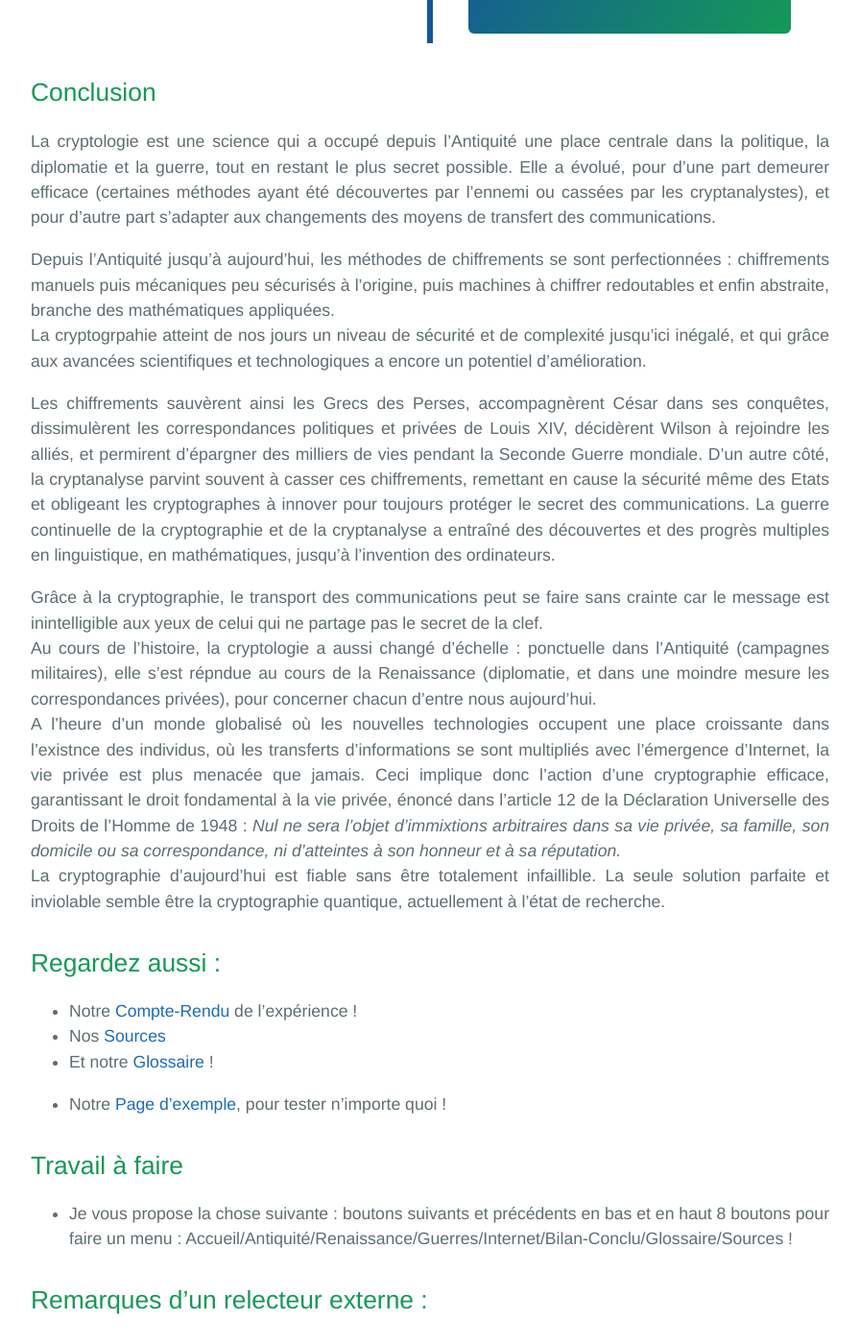
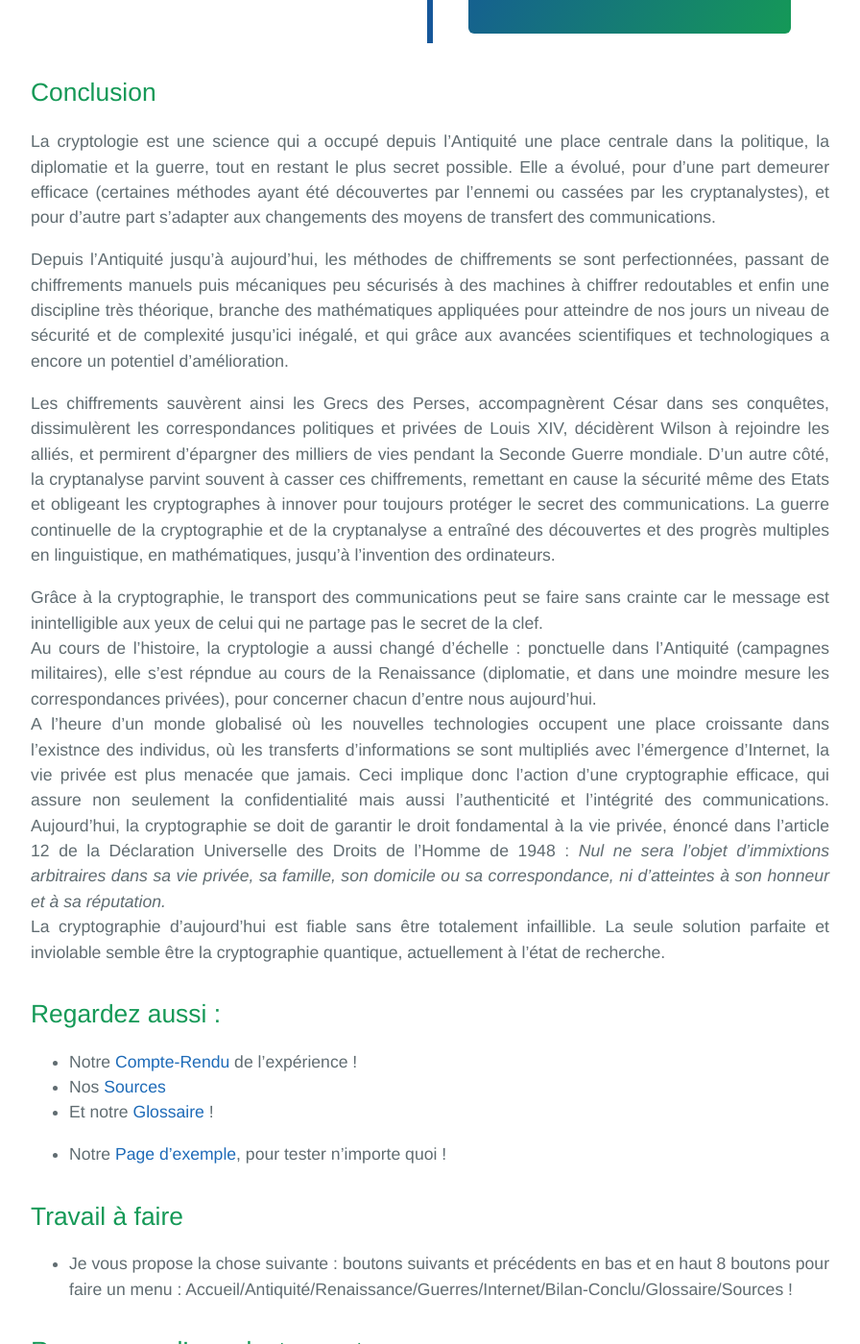
Before and after one commit to SamuelGallay/CryptoTPE, a Jekyll site: the page built from index.md, in a window 1280 px wide and 1400 px high, scrolled down 1902 px. Shown: the whole window at 96% size, without its empty margins (192-1088 px from the left). Built offline with Jekyll 4.4.1, drawn with Linux system fonts in a browser that asks for light colours; our own code applies the rules of GitHub Pages for plain Markdown files; some of the changed text lies outside the part shown.

Commit message:
Update index.md

```diff
--- a/index.md
+++ b/index.md
@@ -69,14 +69,13 @@
 
 La cryptologie est une science qui a occupé depuis l'Antiquité une place centrale dans la politique, la diplomatie et la guerre, tout en restant le plus secret possible. Elle a évolué, pour d’une part demeurer efficace (certaines méthodes ayant été découvertes par l’ennemi ou cassées par les cryptanalystes), et pour d’autre part s’adapter aux changements des moyens de transfert des communications.
 
-Depuis l'Antiquité jusqu'à aujourd'hui, les méthodes de chiffrements se sont perfectionnées : chiffrements manuels puis mécaniques peu sécurisés à l'origine, puis machines à chiffrer redoutables et enfin abstraite, branche des mathématiques appliquées. \\
-La cryptogrpahie atteint de nos jours un niveau de sécurité et de complexité jusqu'ici inégalé, et qui grâce aux avancées scientifiques et technologiques a encore un potentiel d'amélioration.
+Depuis l'Antiquité jusqu'à aujourd'hui, les méthodes de chiffrements se sont perfectionnées, passant de chiffrements manuels puis mécaniques peu sécurisés à des machines à chiffrer redoutables et enfin une discipline très théorique, branche des mathématiques appliquées pour atteindre de nos jours un niveau de sécurité et de complexité jusqu'ici inégalé, et qui grâce aux avancées scientifiques et technologiques a encore un potentiel d'amélioration.
 
 Les chiffrements sauvèrent ainsi les Grecs des Perses, accompagnèrent César dans ses conquêtes, dissimulèrent les correspondances politiques et privées de Louis XIV, décidèrent Wilson à rejoindre les alliés, et permirent d'épargner des milliers de vies pendant la Seconde Guerre mondiale. D'un autre côté, la cryptanalyse parvint souvent à casser ces chiffrements, remettant en cause la sécurité même des Etats et obligeant les cryptographes à innover pour toujours protéger le secret des communications. La guerre continuelle de la cryptographie et de la cryptanalyse a entraîné des découvertes et des progrès multiples en linguistique, en mathématiques, jusqu'à l'invention des ordinateurs.
 
 Grâce à la cryptographie, le transport des communications peut se faire sans crainte car le message est inintelligible aux yeux de celui qui ne partage pas le secret de la clef. \\
 Au cours de l'histoire, la cryptologie a aussi changé d'échelle : ponctuelle dans l'Antiquité (campagnes militaires), elle s'est répndue au cours de la Renaissance (diplomatie, et dans une moindre mesure les correspondances privées), pour concerner chacun d'entre nous aujourd'hui. \\
-A l'heure d'un monde globalisé où les nouvelles technologies occupent une place croissante dans l'existnce des individus, où les transferts d'informations se sont multipliés avec l'émergence d'Internet, la vie privée est plus menacée que jamais. Ceci implique donc l'action d'une cryptographie efficace, garantissant le droit fondamental à la vie privée, énoncé dans l'article 12 de la Déclaration Universelle des Droits de l'Homme de 1948 : *Nul ne sera l'objet d'immixtions arbitraires dans sa vie privée, sa famille, son domicile ou sa correspondance, ni d'atteintes à son honneur et à sa réputation.* \\
+A l'heure d'un monde globalisé où les nouvelles technologies occupent une place croissante dans l'existnce des individus, où les transferts d'informations se sont multipliés avec l'émergence d'Internet, la vie privée est plus menacée que jamais. Ceci implique donc l'action d'une cryptographie efficace, qui assure non seulement la confidentialité mais aussi l'authenticité et l'intégrité des communications. Aujourd'hui, la cryptographie se doit de garantir le droit fondamental à la vie privée, énoncé dans l'article 12 de la Déclaration Universelle des Droits de l'Homme de 1948 : *Nul ne sera l'objet d'immixtions arbitraires dans sa vie privée, sa famille, son domicile ou sa correspondance, ni d'atteintes à son honneur et à sa réputation.* \\
 La cryptographie d'aujourd'hui est fiable sans être totalement infaillible. La seule solution parfaite et inviolable semble être la cryptographie quantique, actuellement à l'état de recherche.
 
 ## Regardez aussi :
```
Also changed, not shown: other parts of index.md (+1 -1 lines).
